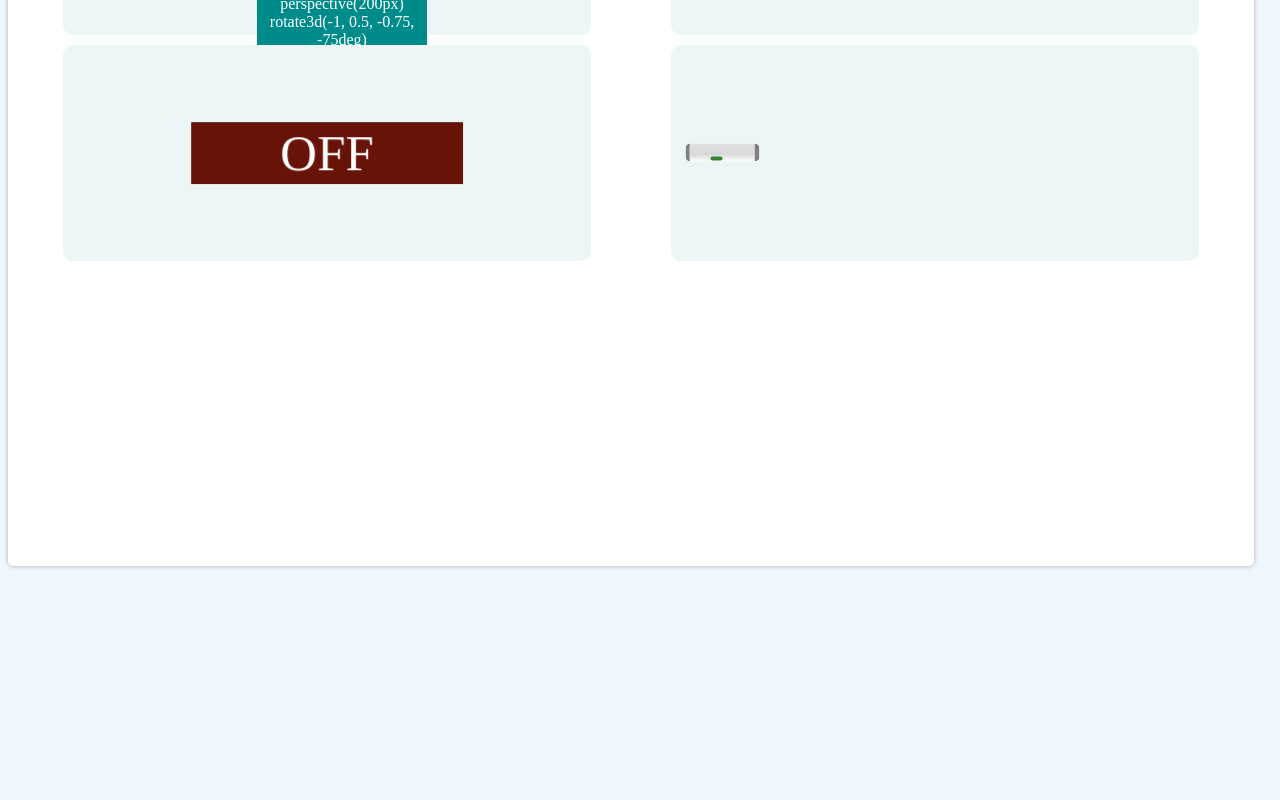
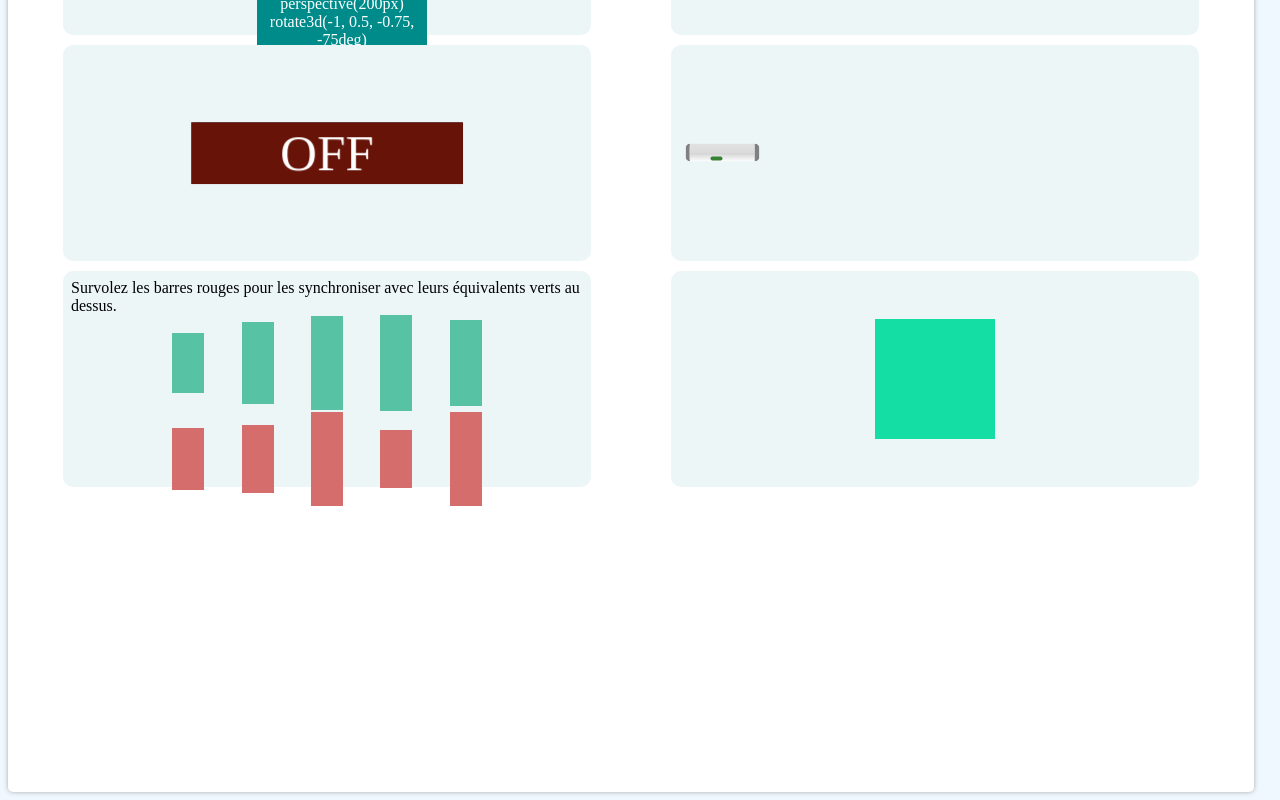
Before and after one commit to bast44trl/vite-training, a React (Vite) app: page /cssAnimations in a window 1280 px wide. Shown: the part 1019-1819 px from the top of the page. Before the commit the page ends 1593 px from the top, so only its background shows below. Built offline with nearby package versions, Linux system fonts and the light colour scheme.

Commit message:
loader + infinite rotate cube

```diff
--- a/src/components/CssAnimations/CssAnimations.tsx
+++ b/src/components/CssAnimations/CssAnimations.tsx
@@ -81,6 +81,26 @@
       <div className="container">
         <LightSaber />
       </div>
+      <div className="container">
+        <span>Survolez les barres rouges pour les synchroniser avec leurs équivalents verts au dessus.</span>
+        <div className="loadBars">
+          <div className="loadBars__bar loadBars__bar--1"></div>
+          <div className="loadBars__bar loadBars__bar--2"></div>
+          <div className="loadBars__bar loadBars__bar--3"></div>
+          <div className="loadBars__bar loadBars__bar--4"></div>
+          <div className="loadBars__bar loadBars__bar--5"></div>
+        </div>
+        <div className="loadBars">
+          <div className="loadBars__bar loadBars__bar--1-inv"></div>
+          <div className="loadBars__bar loadBars__bar--2-inv"></div>
+          <div className="loadBars__bar loadBars__bar--3-inv"></div>
+          <div className="loadBars__bar loadBars__bar--4-inv"></div>
+          <div className="loadBars__bar loadBars__bar--5-inv"></div>
+        </div>
+      </div>
+      <div className="container">
+        <div className="spin"></div>
+      </div>
     </div>
   );
 }
--- a/src/components/CssAnimations/cssAnimations.scss
+++ b/src/components/CssAnimations/cssAnimations.scss
@@ -328,3 +328,64 @@
     }
   }
 }
+
+$cd-bars: #57c2a4;
+$size: 4vh;
+$cd-bars-inv: #d66d6d;
+$anim-dur: 1000ms;
+$num-bars: 5;
+$anim-delay: $anim-dur / $num-bars;
+
+.loadBars {
+  width: $size * 12;
+  height: $size * 3;
+  display: flex;
+  justify-content: space-evenly;
+  &__bar {
+    background-color: $cd-bars;
+    height: 100%;
+    width: $size;
+    animation: bars $anim-dur backwards infinite ease-in-out alternate;
+    @for $i from 1 through $num-bars {
+      &--#{$i} {
+        animation-delay: $anim-delay * $i;
+      }
+      &--#{$i}-inv {
+        animation-delay: $anim-delay * $i + random(100) * 15ms;
+        animation-direction: alternate-reverse;
+        background-color: $cd-bars-inv;
+        &:hover {
+          animation-play-state: paused;
+        }
+      }
+    }
+  }
+}
+
+@keyframes bars {
+  0% {
+    transform: scaleY(0.3);
+  }
+  100% {
+    transform: scaleY(1);
+  }
+}
+
+.spin {
+  background-color: #15dea5;
+  width: 15vh;
+  height: 15vh;
+  animation: spin 3s linear infinite paused;
+  &:hover {
+    animation-play-state: running;
+  }
+}
+
+@keyframes spin {
+  from {
+    transform: rotate(0deg);
+  }
+  to {
+    transform: rotate(360deg);
+  }
+}
```
